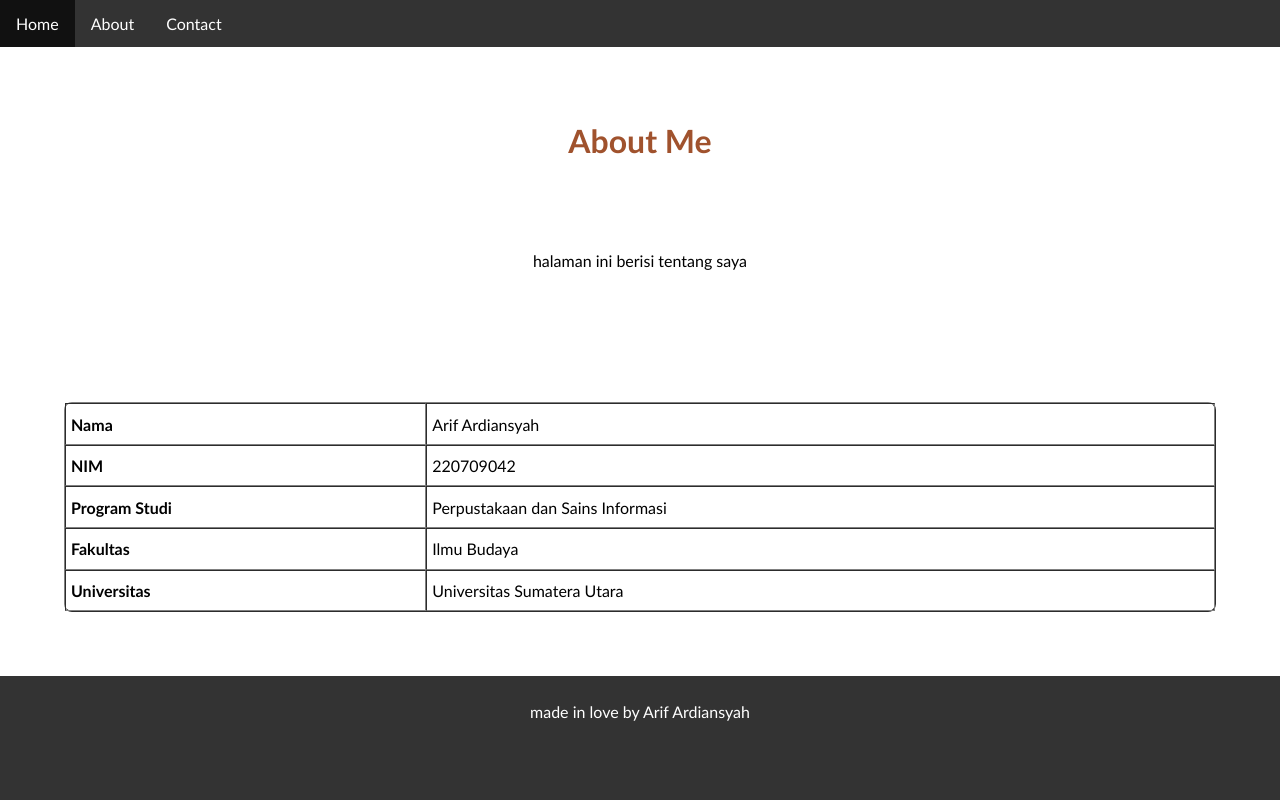
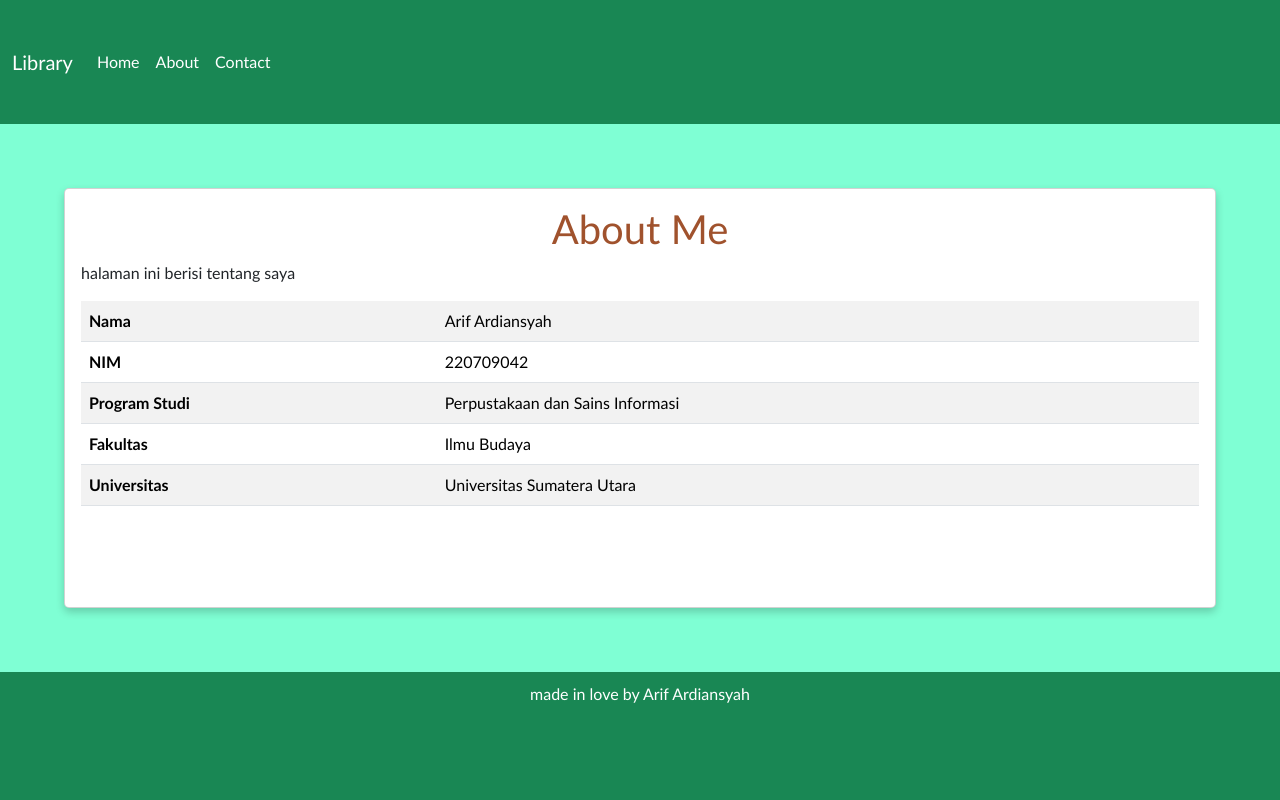
Before and after one commit to arifardia/arifardia.github.io, a plain HTML site: page about.html in a window 1280 px wide. Drawn offline with nearby package versions, Linux system fonts and the light colour scheme.

Commit message:
pake bootstrap

```diff
--- a/about.html
+++ b/about.html
@@ -3,20 +3,38 @@
 <head>
     <meta charset="UTF-8">
 		<meta name="viewport" content="width=device-width, initial-scale=1.0">
+        <link href="https://cdn.jsdelivr.net/npm/bootstrap@5.3.3/dist/css/bootstrap.min.css" rel="stylesheet" integrity="sha384-QWTKZyjpPEjISv5WaRU9OFeRpok6YctnYmDr5pNlyT2bRjXh0JMhjY6hW+ALEwIH" crossorigin="anonymous">
         <link rel="stylesheet" href="style.css">
 		<title>About Me | Arif Ardiansyah</title>
 </head>
 <body>
-    <nav class="navbar">
-        <ul>
-            <li><a href="index.html">Home</a></li>
-            <li><a href="about.html">About</a></li>
-            <li><a href="contact.html">Contact</a></li>
-        </ul>
-    </nav>
-	<h1>About Me</h1>
+    <nav class="navbar navbar-expand-lg bg-success">
+        <div class="container-fluid">
+          <a class="navbar-brand text-white" href="#">Library</a>
+          <button class="navbar-toggler" type="button" data-bs-toggle="collapse" data-bs-target="#navbarSupportedContent" aria-controls="navbarSupportedContent" aria-expanded="false" aria-label="Toggle navigation">
+            <span class="navbar-toggler-icon"></span>
+          </button>
+          <div class="collapse navbar-collapse" id="navbarSupportedContent">
+            <ul class="navbar-nav me-auto mb-2 mb-lg-0">
+              <li class="nav-item">
+                <a class="nav-link active text-white" aria-current="page" href="index.html">Home</a>
+              </li>
+              <li class="nav-item">
+                <a class="nav-link text-white" href="about.html">About</a>
+              </li>
+              <li class="nav-item">
+                <a class="nav-link text-white" href="contact.html">Contact</a>
+              </li>
+            </ul>
+          </div>
+        </div>
+      </nav>
+
+      <div class="card">
+        <div class="card-body">
+            <h1>About Me</h1>
 	<p>halaman ini berisi tentang saya</p>
-    <table class="bio" border="1" cellspacing="0" cellpadding="5">
+    <table class="table table-striped">
         <tr>
             <!-- td = tabel data -->
             <td><b>Nama</b></td>
@@ -39,9 +57,13 @@
             <td>Universitas Sumatera Utara</td>
         </tr>
     </table>
+        </div>
+      </div>
 
-    <footer>
+
+    <footer class="bg-success">
         <p>made in love by Arif Ardiansyah</p>
     </footer>
 </body>
+<script src="https://cdn.jsdelivr.net/npm/bootstrap@5.3.3/dist/js/bootstrap.bundle.min.js" integrity="sha384-YvpcrYf0tY3lHB60NNkmXc5s9fDVZLESaAA55NDzOxhy9GkcIdslK1eN7N6jIeHz" crossorigin="anonymous"></script>
 </html>
--- a/style.css
+++ b/style.css
@@ -1,9 +1,8 @@
 body {
     font-family: 'Gill Sans', 'Gill Sans MT', Calibri, 'Trebuchet MS', sans-serif;
-    margin: 0;
-    padding: 0;
     display: grid;
     min-height: 100vh;
+    background-color: aquamarine;
 }
 
 /* card */
@@ -14,49 +13,11 @@ body {
     margin: 5%;
 }
 
-/* Navbar */
-.navbar ul {
-    list-style-type: none;
-    margin: 0;
-    padding: 0;
-    overflow: hidden;
-    background-color: #333;
-}
-
-.navbar li {
-    float: left;
-}
-
-.navbar li a {
-    display: block;
-    color: #fff;
-    text-align: center;
-    padding: 14px 16px;
-    text-decoration: none;
-}
-
-.navbar li a:hover {
-    background-color: #111;
-}
-
 /* main */
 
 h1 {
     color: sienna;
     text-align: center;
-}
-
-p {
-    text-align: center;
-}
-
-.formulir {
-    margin: 50px;
-}
-
-/* footer */
-footer {
-    background-color: #333;
 }
 
 footer p {
@@ -76,32 +37,3 @@ input, textarea {
     border-radius: 4px;
     box-sizing: border-box;
   }
-
-  /* table */
-  table {
-    border-radius: 8px;
-    margin: 5%;
-  }
-
-  /* button */
-  .animated-button {
-    padding: 15px 30px;
-    background: linear-gradient(45deg, #333, #333);
-    color: white;
-    border: none;
-    border-radius: 8px;
-    cursor: pointer;
-    font-size: 16px;
-    position: relative;
-    overflow: hidden;
-    transition: all 0.3s ease;
-    box-shadow: 0 4px 6px rgba(0,0,0,0.1);
-    margin: 8%;
-}
-
-.animated-button:hover {
-    transform: translateY(-2px);
-    box-shadow: 0 6px 12px rgba(0,0,0,0.2);
-    background: linear-gradient(45deg, #212931, #34414e);
-    background: linear-gradient(45deg, #212931, );
-}
```
Also changed, not shown: contact.html (+27 -11 lines), index.html (+36 -14 lines), script.js (+6 -6 lines).
